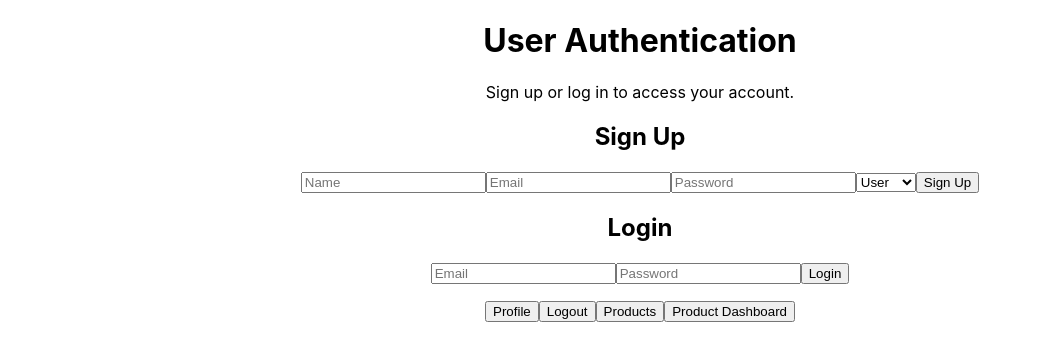
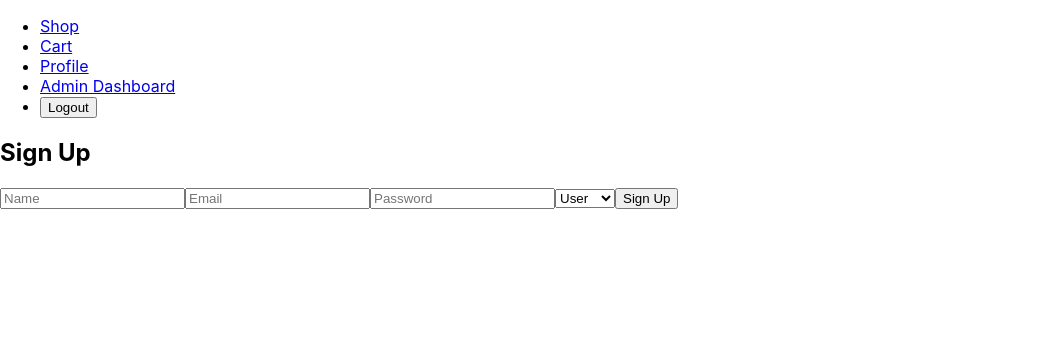
Before and after one commit to nir1r7/product-mangement-dashboard, a React (Create React App) app in the folder client/: page /signup in a window 1280 px wide. Shown: the top 360 px of the page, without its empty margins (0-1042 px from the left). Built offline with nearby package versions, Linux system fonts and the light colour scheme; sample sign-in values are in the browser's storage; the HTML template or start-up script is replaced by a standard one.

Commit message:
feat: implement navbar and routing with admin-protected routes

```diff
--- a/client/package.json
+++ b/client/package.json
@@ -7,8 +7,10 @@
     "@testing-library/jest-dom": "^6.6.4",
     "@testing-library/react": "^16.3.0",
     "@testing-library/user-event": "^13.5.0",
+    "jwt-decode": "^4.0.0",
     "react": "^19.1.1",
     "react-dom": "^19.1.1",
+    "react-router-dom": "^7.7.1",
     "react-scripts": "5.0.1",
     "web-vitals": "^2.1.4"
   },
--- a/client/src/App.js
+++ b/client/src/App.js
@@ -1,45 +1,30 @@
-import SignUp from './components/Signup';
-import Login from './components/Login';
-import Profile from './components/Profile';
+import React from 'react';
+import { BrowserRouter as Router, Routes, Route, Navigate } from 'react-router-dom';
 import ProductList from './components/ProductList';
 import ProductDashboard from './components/ProductDashboard';
+import Login from './components/Login';
+import SignUp from './components/Signup';
+import Profile from './components/Profile';
+import Navbar from './components/Navbar';
+import { getUserRole } from './utils/auth';
 
-import './App.css';
-
-import React, { useState } from 'react';
 
 function App() {
-  const [displayProfile, setDisplayProfile] = useState(false);
-  const [displayProducts, setDisplayProducts] = useState(false);
-  const [displayProductDashboard, setDisplayProductDashboard] = useState(false);
-  const [resetKey, setResetKey] = useState(false);
+    const token = localStorage.getItem('token'); // Simplified auth check
 
-  const handleLogout = () => {
-    localStorage.clear();
-    setDisplayProfile(false);
-    setResetKey(!resetKey); // triggers reset in children
-    alert('Logged out successfully');
-  };
-
-  return (
-    <div className="App">
-      <h1>User Authentication</h1>
-      <p>Sign up or log in to access your account.</p>
-      <SignUp resetKey={resetKey} />
-      <Login resetKey={resetKey} />
-
-      <button onClick={() => {setDisplayProfile(!displayProfile)}}>Profile</button>
-      {displayProfile && <Profile />}
-
-      {<button onClick={() => handleLogout()}>Logout</button>}
-
-      <button onClick={() => {setDisplayProducts(!displayProducts)}}>Products</button>
-      {displayProducts && <ProductList />}
-
-      <button onClick={() => {setDisplayProductDashboard(!displayProductDashboard)}}>Product Dashboard</button>
-      {displayProductDashboard && <ProductDashboard token={localStorage.getItem('token')} />}
-    </div>
-  );
+    return (
+        <Router>
+            <Navbar />
+            <Routes>
+                <Route path="/" element={<ProductList />} />
+                <Route path="/dashboard" element={token && getUserRole() === 'admin' ? <ProductDashboard token={token} /> : <Navigate to="/" />} />
+                {/* <Route path="/cart" element={<Cart />} /> */}
+                <Route path="/profile" element={token ? <Profile token={token} /> : <Navigate to="/login" />} />
+                <Route path="/login" element={<Login />} />
+                <Route path="/signup" element={<SignUp />} />
+            </Routes>
+        </Router>
+    );
 }
 
 export default App;
--- a/client/src/components/Login.jsx
+++ b/client/src/components/Login.jsx
@@ -1,15 +1,9 @@
-import React, { useState, useEffect } from 'react';
+import React, { useState } from 'react';
 
 function Login(props) {
     const [email, setEmail] = useState('');
     const [password, setPassword] = useState('');
     const [message, setMessage] = useState('');
-
-    useEffect(() => {
-        setEmail('');
-        setPassword('');
-        setMessage('');
-    }, [props.resetKey]);
 
     const handleLogin = async (e) => {
         e.preventDefault();
--- /dev/null
+++ b/client/src/components/Navbar.jsx
@@ -0,0 +1,34 @@
+import { Link, useNavigate } from 'react-router-dom';
+import { getUserRole } from '../utils/auth';
+
+function Navbar() {
+    const navigate = useNavigate();
+
+    const handleLogout = () => {
+        localStorage.removeItem('token');
+        navigate('/login');
+    };
+
+    const token = localStorage.getItem('token');
+
+    return (
+        <nav>
+            <ul>
+                <li><Link to="/">Shop</Link></li>
+                <li><Link to="/cart">Cart</Link></li>
+                {token && <li><Link to="/profile">Profile</Link></li>}
+                {token && getUserRole() === 'admin' && <li><Link to="/dashboard">Admin Dashboard</Link></li>}
+                {!token ? (
+                    <>
+                        <li><Link to="/login">Login</Link></li>
+                        <li><Link to="/signup">Sign Up</Link></li>
+                    </>
+                ) : (
+                    <li><button onClick={handleLogout}>Logout</button></li>
+                )}
+            </ul>
+        </nav>
+    );
+}
+
+export default Navbar;
--- a/client/src/components/Signup.jsx
+++ b/client/src/components/Signup.jsx
@@ -1,4 +1,4 @@
-import React, { useState, useEffect } from 'react';
+import React, { useState } from 'react';
 
 function SignUp(props) {
     const [name, setName] = useState('');
@@ -6,13 +6,6 @@ function SignUp(props) {
     const [password, setPassword] = useState('');
     const [role, setRole] = useState('user');
     const [message, setMessage] = useState('');
-
-    useEffect(() => {
-        setName('');
-        setEmail('');
-        setPassword('');
-        setMessage('');
-    }, [props.resetKey]);
 
     const handleSignup = async (e) => {
         e.preventDefault();
--- /dev/null
+++ b/client/src/utils/auth.js
@@ -0,0 +1,14 @@
+import { jwtDecode } from 'jwt-decode';
+
+export const getUserRole = () => {
+    const token = localStorage.getItem('token');
+    if (!token) return null;
+
+    try {
+        const decoded = jwtDecode(token);
+        return decoded.role;
+    } catch (error) {
+        console.error('Failed to decode token:', error);
+        return null;
+    }
+};
```
Also changed, not shown: 1 other file (tests, documents, lock files or other folders).
